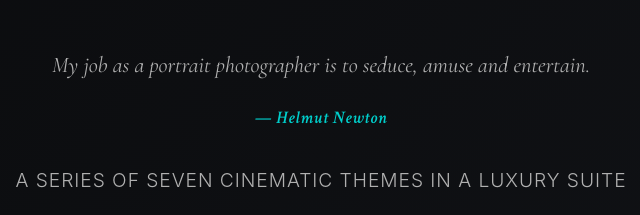
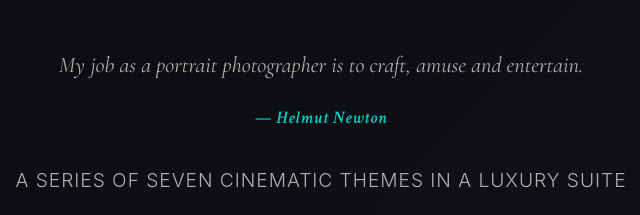
Before and after one commit to svon9/board, a plain HTML site: page index.html in a window 1280 px wide. Shown: the part 185-400 px from the top of the page, 319-959 px from the left. Drawn offline with nearby package versions, Linux system fonts and the light colour scheme; a web font is replaced by a local one.

Commit message:
Update index.html

```diff
--- a/index.html
+++ b/index.html
@@ -623,7 +623,7 @@
             <div class="header-content">
                 <h1>AEMON ART</h1>
                 <div class="quote">
-                    My job as a portrait photographer is to seduce, amuse and entertain.
+                    My job as a portrait photographer is to craft, amuse and entertain.
                     <div class="quote-author">— Helmut Newton</div>
                 </div>
                 <p class="subtitle">A SERIES OF SEVEN CINEMATIC THEMES IN A LUXURY SUITE</p>
```
